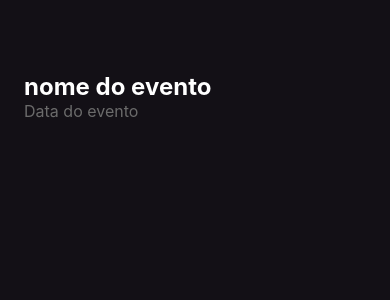
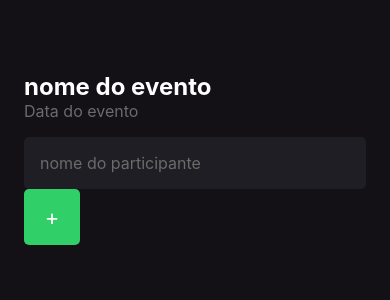
Before and after one commit to matmagamb/reactNativeM_1, a React Native app: screen / in a window 390 px wide. Shown: the top 300 px of the page. Built offline with nearby package versions, Linux system fonts and the light colour scheme.

Commit message:
botão adicionar

```diff
--- a/App.tsx
+++ b/App.tsx
@@ -1,29 +1,10 @@
-import { View, Text, StyleSheet } from "react-native";
+import { View, Text } from "react-native";
+import { Home } from "./src/screens/Home";
 
 export default function App() {
   return (
-    <View style={styles.container}>
-      <Text style={styles.eventName}>nome do evento</Text>
-      <Text style={styles.eventDate}>Data do evento</Text>
-    </View>
+    <>
+      <Home />
+    </>
   );
 }
-
-const styles = StyleSheet.create({
-  container: {
-    backgroundColor: "#131016",
-    flex: 1,
-    padding: 24,
-  },
-  eventName: {
-    color: "#fff",
-    fontSize: 24,
-    fontWeight: "bold",
-    marginTop: 48,
-  },
-  eventDate: {
-    color: "#6b6b6b",
-    fontSize: 16,
-
-  },
-});
--- /dev/null
+++ b/src/screens/Home/index.tsx
@@ -0,0 +1,23 @@
+import { View, Text, TextInput, TouchableOpacity } from "react-native";
+import { styles } from "./styles";
+
+function HandleParicipantAdd() {
+  console.log("vc adicionou um participante ");
+}
+
+export function Home() {
+  return (
+    <View style={styles.container}>
+      <Text style={styles.eventName}>nome do evento</Text>
+      <Text style={styles.eventDate}>Data do evento</Text>
+      <TextInput
+        style={styles.input}
+        placeholder="nome do participante"
+        placeholderTextColor="#6b6b6b"
+      />
+      <TouchableOpacity style={styles.button} onPress={HandleParicipantAdd}>
+        <Text style={styles.buttonText}>+</Text>
+      </TouchableOpacity>
+    </View>
+  );
+}
--- /dev/null
+++ b/src/screens/Home/styles.ts
@@ -0,0 +1,41 @@
+import { StyleSheet } from "react-native";
+
+ export const styles = StyleSheet.create({
+  container: {
+    backgroundColor: "#131016",
+    flex: 1,
+    padding: 24,
+  },
+  eventName: {
+    color: "#fff",
+    fontSize: 24,
+    fontWeight: "bold",
+    marginTop: 48,
+  },
+  eventDate: {
+    color: "#6b6b6b",
+    fontSize: 16,
+
+  },
+  input: {
+    backgroundColor: "#1f1e25",
+    borderRadius: 5,
+    color: '#fff',
+    padding:16,
+    fontSize:16,
+    marginTop:16,
+  },
+  buttonText:{
+    color:"#fff",
+    fontSize:22
+  },
+  button:{
+    width:56,
+    height:56,
+    borderRadius:5,
+    backgroundColor: "#31cf67",
+    alignItems: "center",
+    justifyContent:"center"
+
+  }
+});
```
